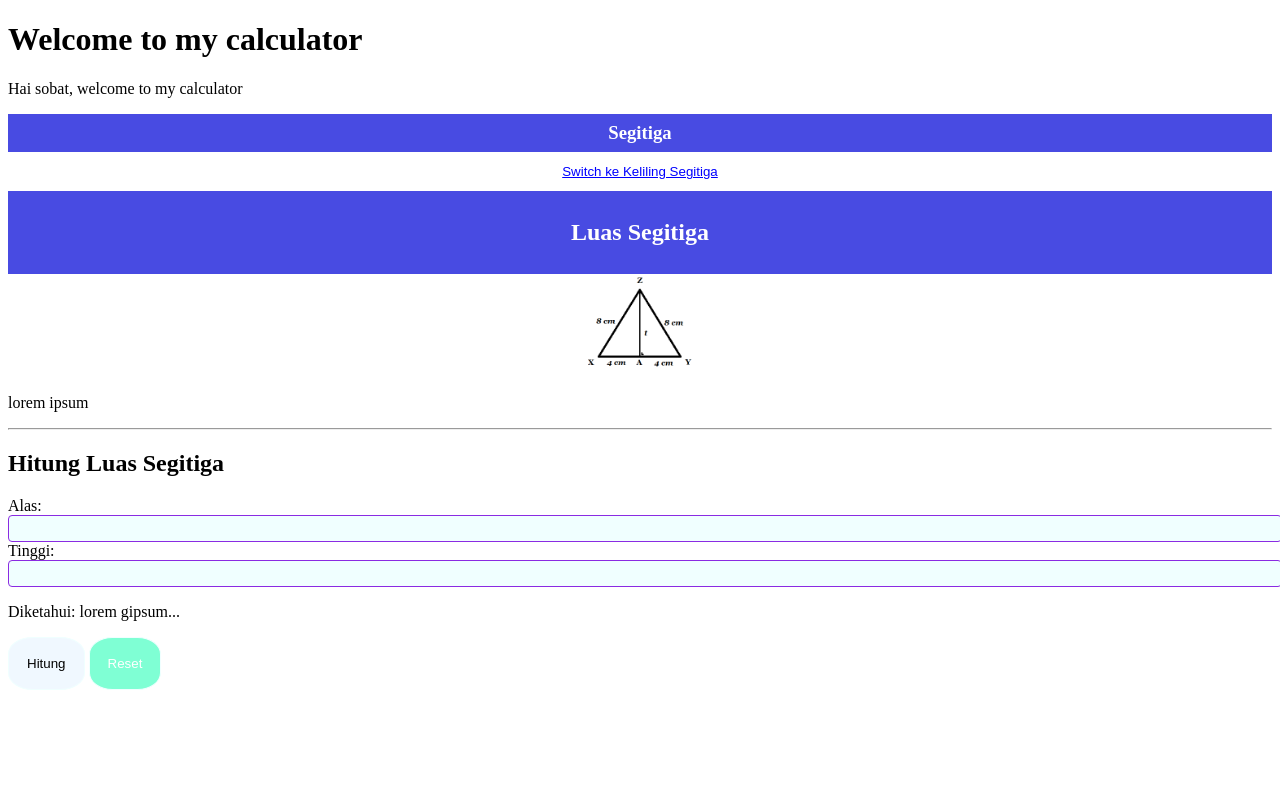
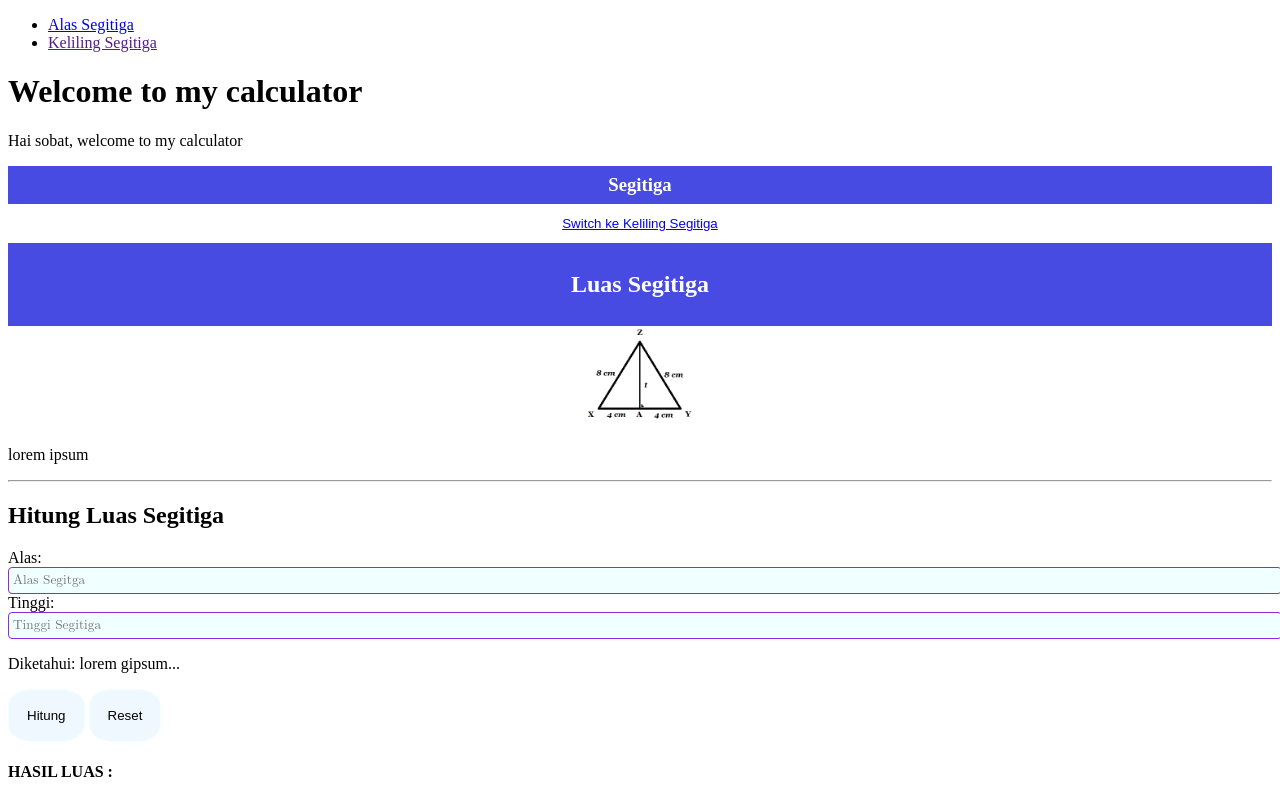
Before and after one commit to revou-fundamental-course/13-may-24-RaidFaizRidha, a plain HTML site: page index.html in a window 1280 px wide. Drawn offline with Linux system fonts and the light colour scheme.

Commit message:
update 3 index.html

```diff
--- a/index.html
+++ b/index.html
@@ -7,6 +7,21 @@
     <link rel="stylesheet" href="css/style.css">
 </head>
 <body>
+    <section class="fContainer">
+        <nav class="wrapper">
+            <div>
+                <div class="firsttitle"></div>
+                <div class="lasttitle"></div>
+            </div>
+            <div>
+                <ul>
+                    <li><a href="index.html">Alas Segitiga</a></li>
+                    <li><a href="">Keliling Segitiga</a></li>
+                </ul>
+            </div>
+        </nav>
+    </section>
+
     <header>
         <h1>Welcome to my calculator</h1>
         <section>
@@ -48,22 +63,26 @@
                 <form>
                     <section>
                         <div>
-                            <label>Alas:</label><input />
+                            <label>Alas:</label>
+                            <input id="alas" placeholder="Alas Segitga" type="number">
                         </div>
                         <div>
-                            <label>Tinggi:</label><input />
+                            <label>Tinggi:</label>
+                            <input  id="tinggi" placeholder="Tinggi Segitiga" type="number">
                         </div>
                     </section>
 
                     <p>Diketahui: lorem gipsum...</p>
 
-                    <button type="button">Hitung</button>
-                    <button type="button" id="reset-button">Reset</button>
+                    <button type="button" onclick="luasSegitiga()">Hitung</button>
+                    <button type="button" onclick="resetLuas()">Reset</button>
+                    <h4 id="hasilLuas">HASIL LUAS :</h4>
+
                 </form>
             </section>
         </section>
     </section>
 
-
+<script src="js/script.js"></script>
 </body>
 </html>
```
